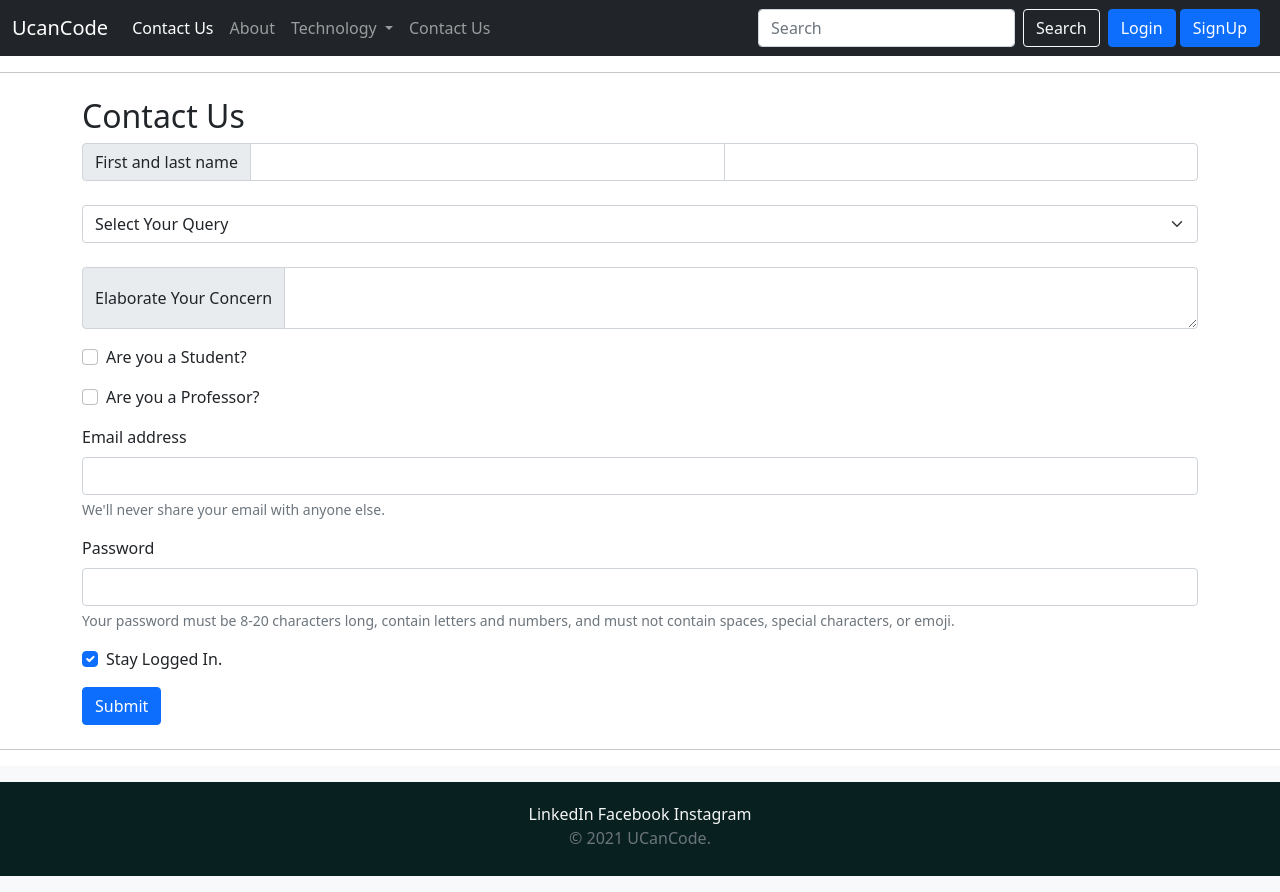
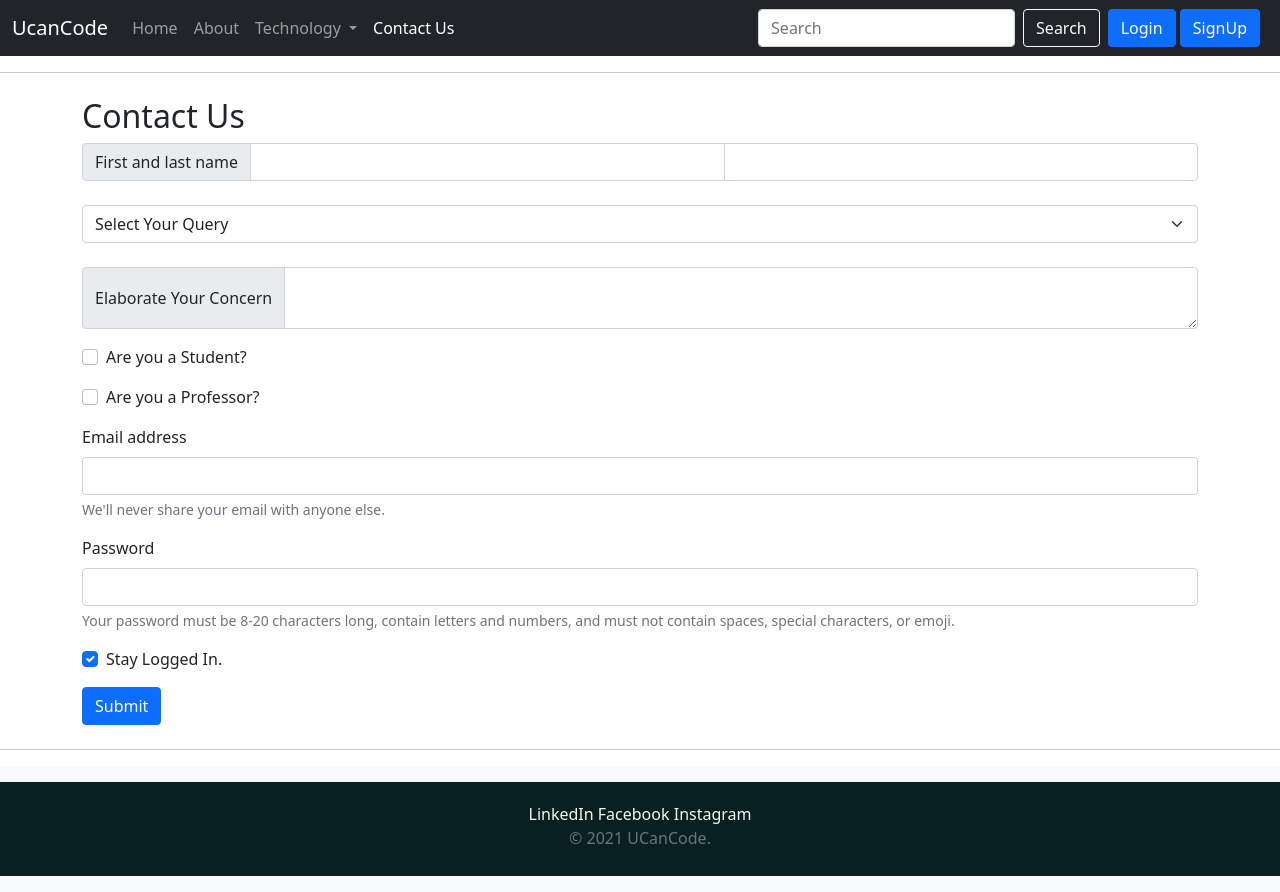
Before and after one commit to AnishGuruvelli/UCanCode, a plain HTML site: page contact.html in a window 1280 px wide. Drawn offline with nearby package versions, Linux system fonts and the light colour scheme.

Commit message:
Update contact.html

```diff
--- a/contact.html
+++ b/contact.html
@@ -44,7 +44,7 @@
             <div class="collapse navbar-collapse" id="navbarSupportedContent">
                 <ul class="navbar-nav me-auto mb-2 mb-lg-0">
                     <li class="nav-item">
-                        <a class="nav-link active" aria-current="page" href="contact.html">Contact Us</a>
+                        <a class="nav-link" aria-current="page" href="index.html">Home</a>
                     </li>
                     <li class="nav-item">
                         <a class="nav-link" href="about.html">About</a>
@@ -69,7 +69,7 @@
                         </ul>
                     </li>
                     <li class="nav-item">
-                        <a class="nav-link" href="contact.html">Contact Us</a>
+                        <a class="nav-link active" href="contact.html">Contact Us</a>
                     </li>
                 </ul>
                 <form class="d-flex">
```
